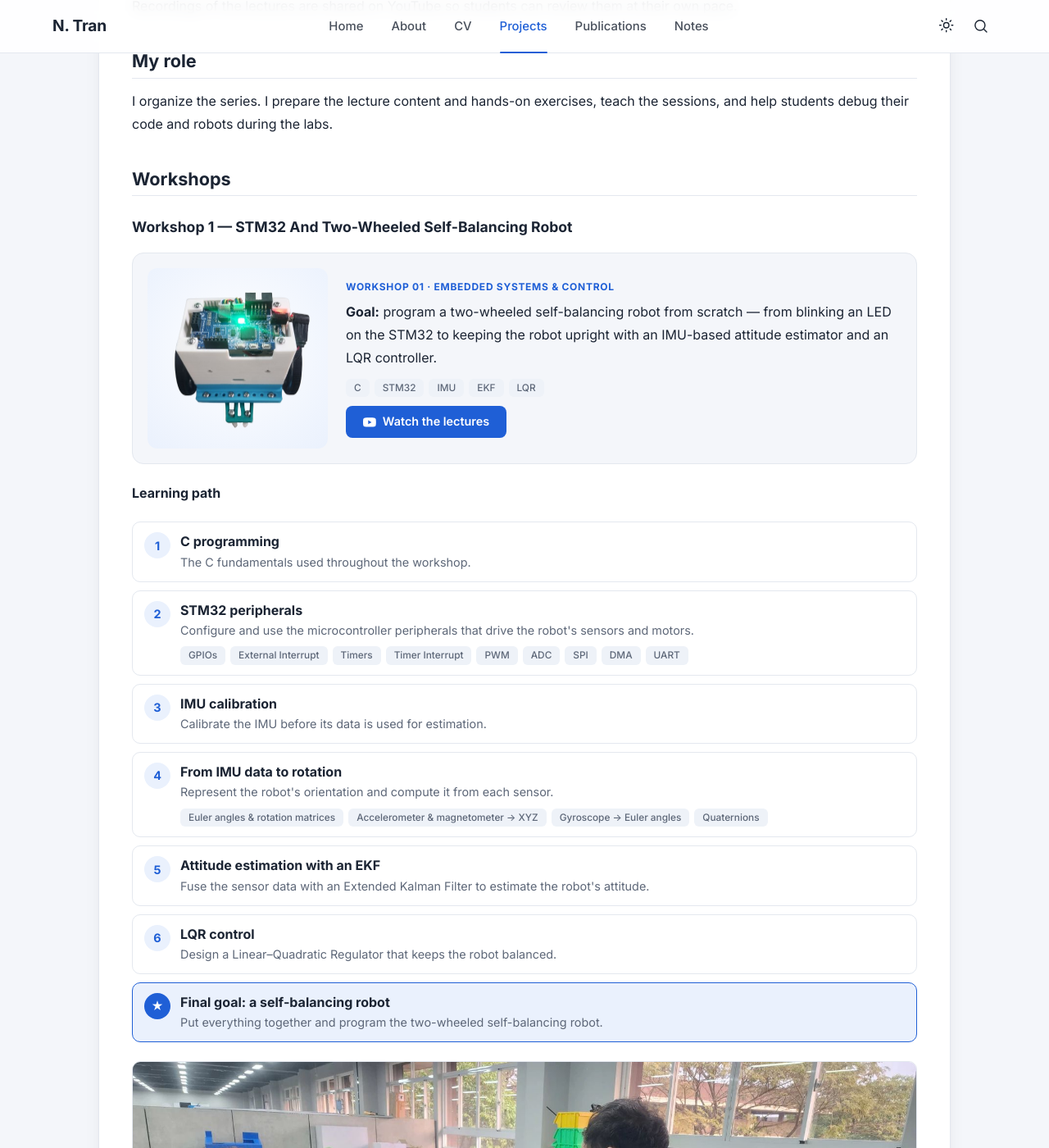
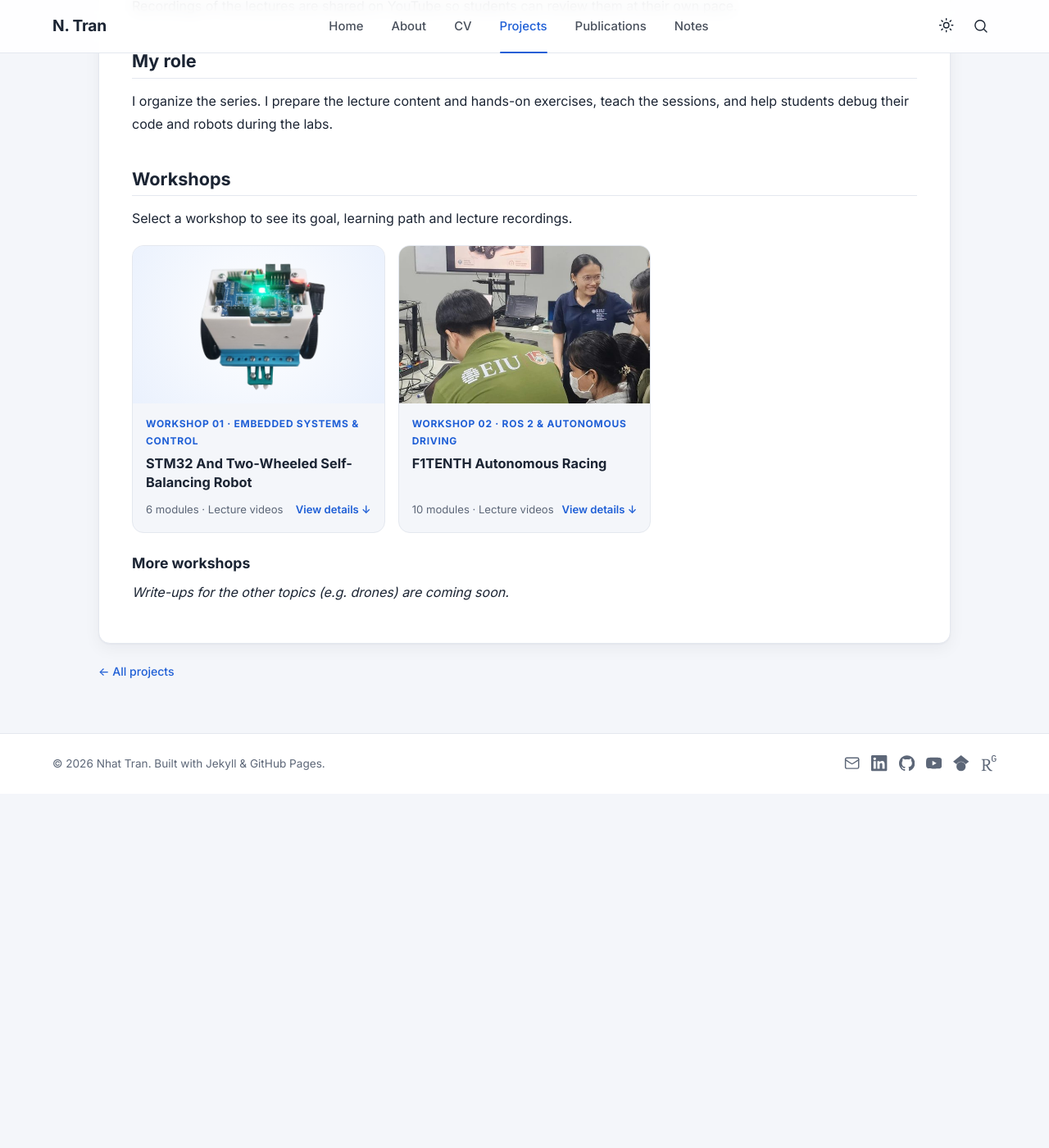
Before and after one commit to NhatTran-97/NhatTran-97.github.io, a Jekyll site: the page built from _projects/weekly-robotics-workshop-series.md, in a window 1280 px wide and 1400 px high, scrolled down 840 px. Shown: the whole window at 82% size. Built offline with Jekyll 4.4.1, drawn with Linux system fonts in a browser that asks for light colours; after the commit the page ends 1808 px from its top, so only the background shows below that; some of the changed text lies outside the part shown.

Commit message:
Workshop series: show workshops as clickable cards
- Wrap each workshop in a .workshop-panel section; main.js builds a card per
  panel (cover, label, title, module count) and opens the panel on click
- Deep links (#<id>) open a workshop directly; without JS all panels show
- Document the card layout and how to add a workshop in README

Co-Authored-By: Claude Opus 5.5 <noreply@anthropic.com>
Claude-Session: https://claude.ai/code/session_01WtscMMpGViN2kQZVLN7Eom

```diff
--- a/_projects/weekly-robotics-workshop-series.md
+++ b/_projects/weekly-robotics-workshop-series.md
@@ -37,6 +37,12 @@ I organize the series. I prepare the lecture content and hands-on exercises, tea
 the sessions, and help students debug their code and robots during the labs.
 
 ## Workshops
+
+Select a workshop to see its goal, learning path and lecture recordings.
+
+<div class="workshop-cards" data-workshop-cards></div>
+
+<section class="workshop-panel" id="stm32-self-balancing-robot" markdown="1">
 
 ### Workshop 1 — STM32 And Two-Wheeled Self-Balancing Robot
 
@@ -120,6 +126,10 @@ the sessions, and help students debug their code and robots during the labs.
   <img src="/assets/img/projects/workshops/teaching.jpg" alt="Demonstrating the self-balancing robot to students">
   <figcaption>Demonstrating the self-balancing robot to students during a session.</figcaption>
 </figure>
+
+</section>
+
+<section class="workshop-panel" id="f1tenth-autonomous-racing" markdown="1">
 
 ### Workshop 2 — F1TENTH Autonomous Racing
 
@@ -228,11 +238,16 @@ the sessions, and help students debug their code and robots during the labs.
   <figure><img src="/assets/img/projects/workshops/f1tenth-session-2.jpg" alt="Students working with ROS 2 topics on their laptops"><figcaption>F1TENTH class: working with ROS 2 topics and messages (odometry).</figcaption></figure>
 </div>
 
+</section>
+
 <!-- ================================================================
-  THÊM WORKSHOP MỚI: copy nguyên khối từ "### Workshop 2 — ..." đến hết ảnh (gallery) ở trên,
+  THÊM WORKSHOP MỚI (thẻ nhỏ ở đầu mục Workshops được tạo TỰ ĐỘNG từ các khối này):
+  copy nguyên khối từ <section class="workshop-panel" ...> của Workshop 2 đến hết </section> ở trên,
   dán vào ngay dưới đây (trước "### More workshops") rồi sửa:
-    - "### Workshop 3 — Tên workshop"
-    - ảnh bìa trong assets/img/projects/workshops/:
+    - id="..." của <section>: mã không dấu, không trùng (vd. drone-basics) — dùng làm link
+      mở thẳng workshop đó: /projects/weekly-robotics-workshop-series/#drone-basics
+    - "### Workshop 3 — Tên workshop"  (tên sau dấu "—" là tên hiện trên thẻ)
+    - ảnh bìa trong assets/img/projects/workshops/ (ảnh này cũng là ảnh của thẻ):
         ảnh PNG nền trong suốt → <figure class="workshop-cover">            (như Workshop 1)
         ảnh chụp thường        → <figure class="workshop-cover is-photo">   (như Workshop 2)
     - dòng "Workshop 02 · Chủ đề", mục tiêu (Goal), các chip, link playlist
--- a/_sass/layout/_content-blocks.scss
+++ b/_sass/layout/_content-blocks.scss
@@ -45,6 +45,27 @@
 .module-list > li.module-goal { border-color: var(--primary); background: var(--primary-soft); }
 .module-list > li.module-goal::before { content: "\2605"; background: var(--primary); color: #fff; }
 
+// Workshop cards: generated by main.js from each .workshop-panel; a click opens the panel
+.workshop-cards { display: grid; grid-template-columns: repeat(auto-fill, minmax(260px, 1fr)); gap: 16px; margin: 1.2em 0; }
+.workshop-cards:empty { display: none; }
+.workshop-card { display: flex; flex-direction: column; padding: 0; overflow: hidden; text-align: left; font: inherit; color: var(--text); cursor: pointer; border: 1px solid var(--border); border-radius: 14px; background: var(--bg); transition: border-color .15s, box-shadow .15s, transform .15s; }
+.workshop-card:hover { border-color: var(--primary); transform: translateY(-2px); box-shadow: var(--shadow); }
+.workshop-card.active { border-color: var(--primary); box-shadow: 0 0 0 2px var(--primary-soft); }
+.workshop-card .workshop-cover { position: relative; width: 100%; aspect-ratio: 16 / 10; border-radius: 0; }
+.prose .workshop-card .workshop-cover img { position: absolute; inset: 6%; width: 88%; height: 88%; object-fit: contain; }
+.prose .workshop-card .workshop-cover.is-photo img { inset: 0; width: 100%; height: 100%; object-fit: cover; }
+.workshop-card-body { display: flex; flex-direction: column; gap: 6px; padding: 14px 16px 16px; flex: 1; }
+.workshop-card-title { font-size: 1.02rem; line-height: 1.4; }
+.workshop-card-meta { display: flex; align-items: center; justify-content: space-between; gap: 8px; margin-top: auto; padding-top: 4px; font-size: .82rem; color: var(--muted); }
+.workshop-card-toggle::after { content: "View details \2193"; color: var(--primary); font-weight: 600; white-space: nowrap; }
+.workshop-card.active .workshop-card-toggle::after { content: "Hide \2191"; }
+
+// With JS: panel shows under the cards as a highlighted box; its cover is already on the card
+.workshops-ready .workshop-panel { margin: 0 0 1.4em; padding: 4px 22px 22px; border: 1px solid var(--primary); border-radius: 14px; scroll-margin-top: 80px; }
+.workshops-ready .workshop-panel[hidden] { display: none; }
+.workshops-ready .workshop-panel .workshop { grid-template-columns: 1fr; }
+.workshops-ready .workshop-panel .workshop-cover { display: none; }
+
 @media (max-width: 860px) {
   .arch { grid-template-columns: 1fr; }
   .arch-link { flex-direction: row; min-width: 0; }
@@ -53,5 +74,7 @@
 
 @media (max-width: $bp-sm) {
   .workshop { grid-template-columns: 1fr; }
+  .workshops-ready .workshop-panel { padding: 2px 14px 16px; }
+  .prose .workshop-card .workshop-cover { max-width: none; margin: 0; }
   .prose .workshop-cover, .workshop-cover { max-width: 240px; width: 100%; margin: 0 auto; }
 }
--- a/assets/js/main.js
+++ b/assets/js/main.js
@@ -85,6 +85,67 @@
     if (location.hash) show(location.hash.slice(1), false);
   });
 
+  /* ---------- Workshop cards (project pages) ----------
+     Builds one card per <section class="workshop-panel"> (cover, label, title,
+     module count). Clicking a card opens its panel below; without JS every
+     panel simply stays visible. */
+  document.querySelectorAll('[data-workshop-cards]').forEach(function (grid) {
+    var panels = grid.parentNode.querySelectorAll('.workshop-panel[id]');
+    if (!panels.length) return;
+    var cards = [];
+
+    function open(id, scroll) {
+      panels.forEach(function (p) { p.hidden = p.id !== id; });
+      cards.forEach(function (c) {
+        var on = c.dataset.target === id;
+        c.classList.toggle('active', on);
+        c.setAttribute('aria-expanded', on);
+      });
+      if (id) history.replaceState(null, '', '#' + id);
+      else history.replaceState(null, '', location.pathname + location.search);
+      var target = id && document.getElementById(id);
+      if (target && scroll) target.scrollIntoView({ behavior: 'smooth', block: 'start' });
+    }
+
+    panels.forEach(function (panel) {
+      var h = panel.querySelector('h3');
+      var cover = panel.querySelector('.workshop-cover');
+      var label = panel.querySelector('.workshop-no');
+      var modules = panel.querySelectorAll('.module-list > li:not(.module-goal)').length;
+      var videos = panel.querySelector('.workshop-info a[href*="youtube.com"]');
+
+      var card = document.createElement('button');
+      card.type = 'button';
+      card.className = 'workshop-card';
+      card.dataset.target = panel.id;
+      card.setAttribute('aria-controls', panel.id);
+      card.setAttribute('aria-expanded', 'false');
+      if (cover) card.appendChild(cover.cloneNode(true));
+      var body = document.createElement('span');
+      body.className = 'workshop-card-body';
+      if (label) body.insertAdjacentHTML('beforeend', '<span class="workshop-no">' + label.innerHTML + '</span>');
+      var title = h ? h.textContent.replace(/^\s*Workshop\s*\d+\s*[—–:-]\s*/i, '') : panel.id;
+      body.insertAdjacentHTML('beforeend', '<strong class="workshop-card-title"></strong>');
+      body.lastChild.textContent = title;
+      var meta = [];
+      if (modules) meta.push(modules + ' modules');
+      if (videos) meta.push('Lecture videos');
+      body.insertAdjacentHTML('beforeend', '<span class="workshop-card-meta">' + meta.join(' · ') +
+        '<span class="workshop-card-toggle" aria-hidden="true"></span></span>');
+      card.appendChild(body);
+      card.addEventListener('click', function () {
+        open(card.classList.contains('active') ? '' : panel.id, true);
+      });
+      grid.appendChild(card);
+      cards.push(card);
+    });
+
+    grid.parentNode.classList.add('workshops-ready');
+    var initial = decodeURIComponent(location.hash.slice(1));
+    var exists = Array.prototype.some.call(panels, function (p) { return p.id === initial; });
+    open(exists ? initial : '', exists);
+  });
+
   /* ---------- Site search ---------- */
   var modal = document.getElementById('search-modal');
   var input = document.getElementById('search-input');
```
Also changed, not shown: README.md.
